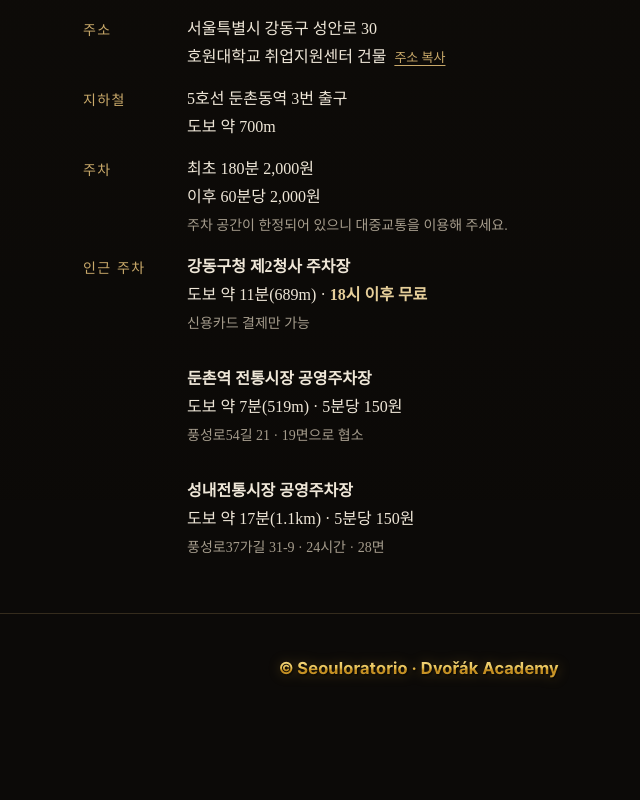
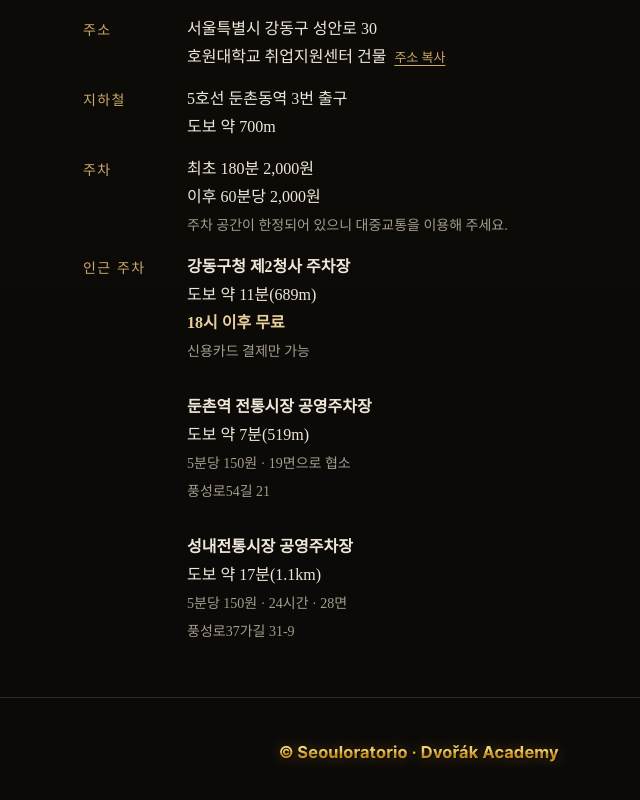
Before and after one commit to kimjiheon1982go/seouloratorio, a plain HTML site: page special-concert/index.html in a window 1280 px wide. Shown: the part 4308-5108 px from the top of the page, without its empty margins (221-861 px from the left). Drawn offline with nearby package versions, Linux system fonts and the light colour scheme.

Commit message:
Nearby parking: one fact per line to avoid awkward wraps
Co-Authored-By: Claude Opus 5.5 <noreply@anthropic.com>
Claude-Session: https://claude.ai/code/session_01TE4dLCWdcK6Lj2QG2vgyBi

```diff
--- a/special-concert/index.html
+++ b/special-concert/index.html
@@ -260,7 +260,7 @@
         <dt>주소</dt><dd>서울특별시 강동구 성안로 30<br>호원대학교 취업지원센터 건물<button class="copy" type="button" id="copyAddr">주소 복사</button></dd>
         <dt>지하철</dt><dd>5호선 둔촌동역 3번 출구<br>도보 약 700m</dd>
         <dt>주차</dt><dd>최초 180분 2,000원<br>이후 60분당 2,000원<br><span style="color:var(--mute);font-size:14px">주차 공간이 한정되어 있으니 대중교통을 이용해 주세요.</span></dd>
-        <dt>인근 주차</dt><dd><b style="font-weight:600">강동구청 제2청사 주차장</b><br>도보 약 11분(689m) · <b style="color:var(--gold2);font-weight:600">18시 이후 무료</b><br><span style="color:var(--mute);font-size:14px">신용카드 결제만 가능</span><br><br><b style="font-weight:600">둔촌역 전통시장 공영주차장</b><br>도보 약 7분(519m) · 5분당 150원<br><span style="color:var(--mute);font-size:14px">풍성로54길 21 · 19면으로 협소</span><br><br><b style="font-weight:600">성내전통시장 공영주차장</b><br>도보 약 17분(1.1km) · 5분당 150원<br><span style="color:var(--mute);font-size:14px">풍성로37가길 31-9 · 24시간 · 28면</span></dd>
+        <dt>인근 주차</dt><dd><b style="font-weight:600">강동구청 제2청사 주차장</b><br>도보 약 11분(689m)<br><b style="color:var(--gold2);font-weight:600">18시 이후 무료</b><br><span style="color:var(--mute);font-size:14px">신용카드 결제만 가능</span><br><br><b style="font-weight:600">둔촌역 전통시장 공영주차장</b><br>도보 약 7분(519m)<br><span style="color:var(--mute);font-size:14px">5분당 150원 · 19면으로 협소<br>풍성로54길 21</span><br><br><b style="font-weight:600">성내전통시장 공영주차장</b><br>도보 약 17분(1.1km)<br><span style="color:var(--mute);font-size:14px">5분당 150원 · 24시간 · 28면<br>풍성로37가길 31-9</span></dd>
       </dl>
     </div>
   </section>
```
